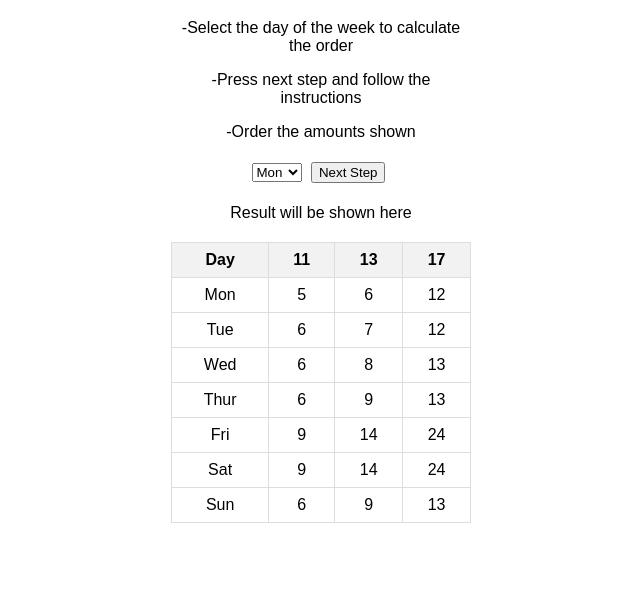
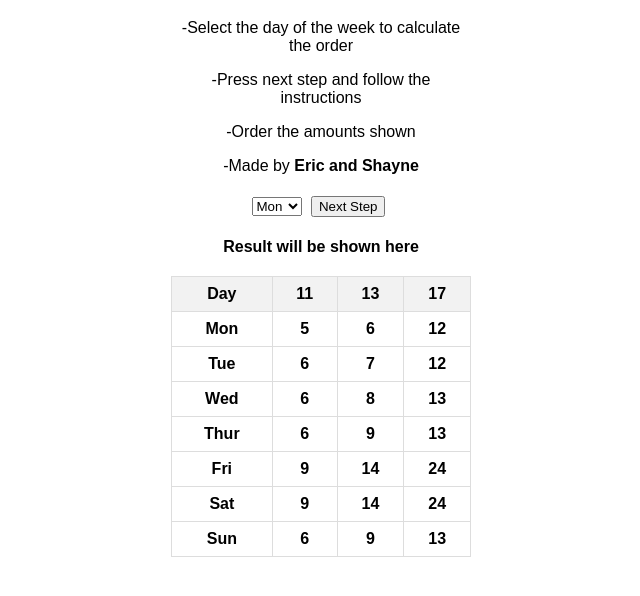
Before and after one commit to skrticshayne/dough_order_app, a plain HTML site: page index.html in a window 1280 px wide. Shown: the part 98-694 px from the top of the page, without its empty margins (319-959 px from the left). Drawn offline with Linux system fonts and the light colour scheme.

Commit message:
Update index.html

```diff
--- a/index.html
+++ b/index.html
@@ -12,6 +12,7 @@
         <p>-Select the day of the week to calculate the order</p>
         <p>-Press next step and follow the instructions</p>
         <p>-Order the amounts shown</p>
+        <p>-Made by <b>Eric<b> and <b>Shayne<b></p>
 
         <select id="daySelect">
             <option value="Mon">Mon</option>
```
